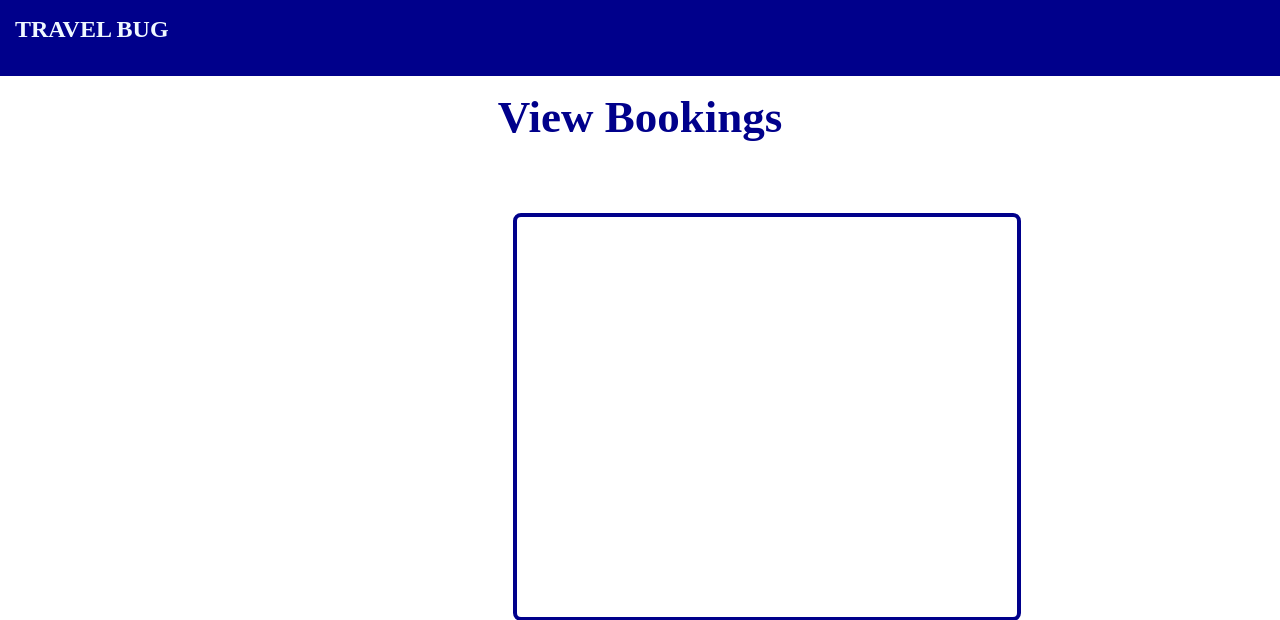
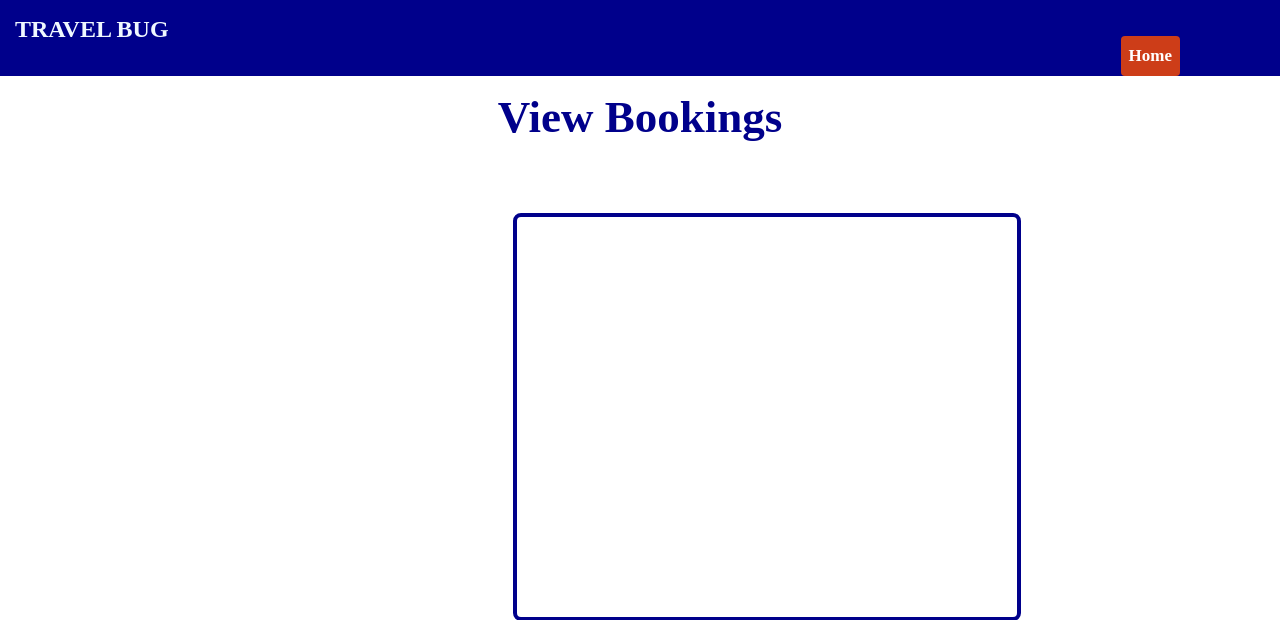
Before and after one commit to muflihanu/projectweb, a Django app: page /vendorbookings/ in a window 1280 px wide. Shown: the top 620 px of the page. Run offline with Django 5.2, Linux system fonts and the light colour scheme; data comes from the database, SQL or seed files in the repository; both versions use the stored data as it was after the commit.

Commit message:
changes2

```diff
--- a/static/css/vendorbookings.css
+++ b/static/css/vvendorbookings.css
@@ -62,3 +62,21 @@ body{
         margin-top:20px ;
         margin-left: 70px;
     }
+    .back{
+        color: white;
+        background-color:rgba(231, 69, 11, 0.89);
+        padding-left: 8px;
+        padding-right: 8px;
+        padding-top: 10px;
+        padding-bottom: 10px;
+        float: right;
+        margin-right: 100px;
+        margin-top: 20px;
+        margin-bottom: 25px;
+        border: none;
+        border-radius: 4px;
+        font-weight: bold;
+        text-decoration: none;
+        font-size: 17px;
+
+    }
--- a/travelbug_new/templates/vendorbookings.html
+++ b/travelbug_new/templates/vendorbookings.html
@@ -6,11 +6,12 @@
     <meta charset="UTF-8">
     <meta name="viewport" content="width=device-width, initial-scale=1.0">
     <title>vendor bookings</title>
-    <link rel="stylesheet" href="{% static 'css/vendorbookings.css' %}">
+    <link rel="stylesheet" href="{% static 'css/vvendorbookings.css' %}">
 </head>
 <body>
     <div class="nav_div">
         <nav class="nav"><h1 class="nav_head">TRAVEL BUG</h1>
+            <a class="back"  href="{% url 'vendorhome' %}" >Home</a>
      </nav>
 
    </div>
```
Also changed, not shown: db.sqlite3, static/images/unnamed.jpg (added).
